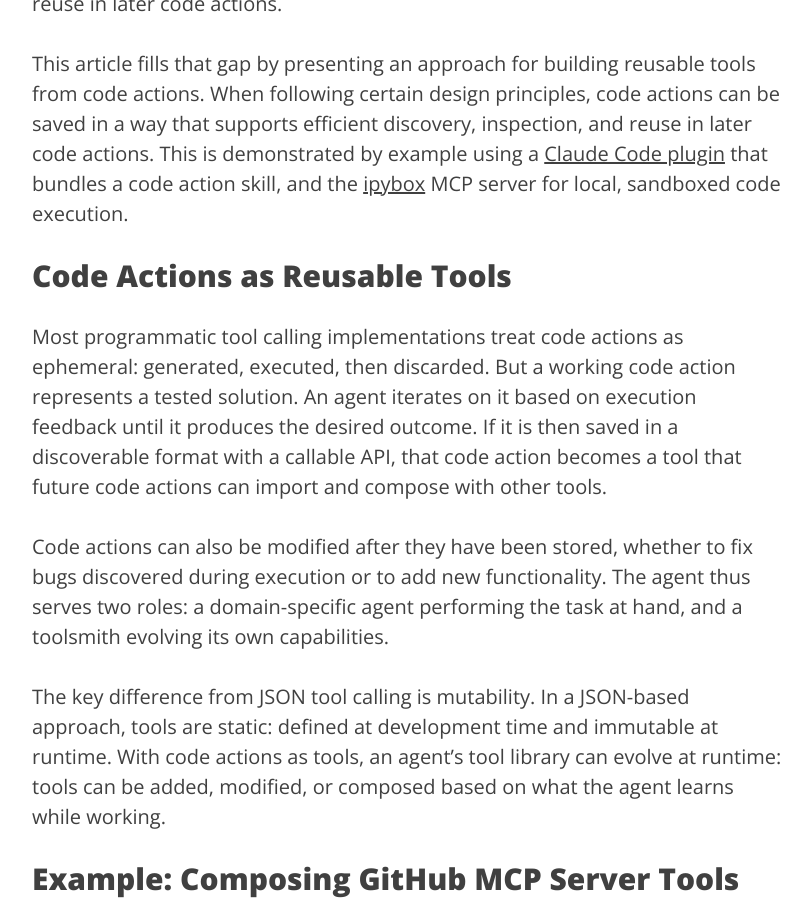
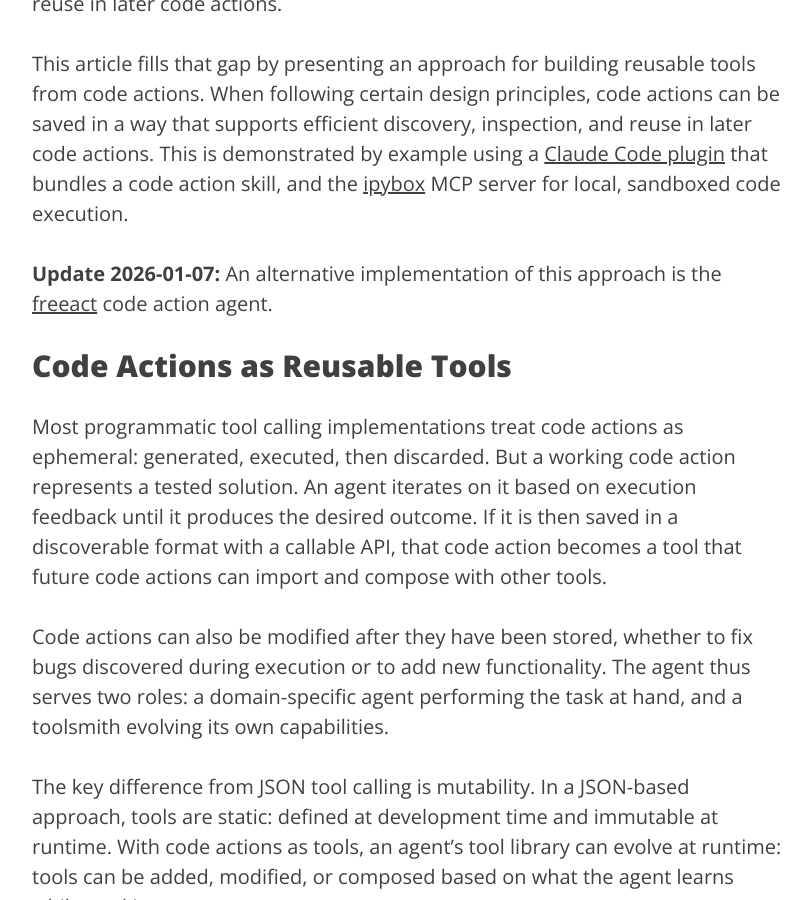
Before and after one commit to krasserm/krasserm.github.io, a Jekyll site: the page built from _posts/2025-12-16-code-actions.md, in a window 1280 px wide and 900 px high, scrolled down 988 px. Shown: the whole window, without its empty margins (233-1044 px from the left). Built offline with Jekyll 4.4.1, drawn with Linux system fonts in a browser that asks for light colours; comment, search, counter and statistics services are not loaded.

Commit message:
Link to freeact as alternative implementation

```diff
--- a/_posts/2025-12-16-code-actions.md
+++ b/_posts/2025-12-16-code-actions.md
@@ -16,6 +16,8 @@ Programmatic tool calling is gaining traction in agent development. Instead of e
 These solutions typically generate Python or TypeScript APIs for MCP tools, let an agent write code actions that call these APIs, execute the code in a sandboxed environment, and feed results back to the agent. This improves performance compared to JSON-based approaches, but it often misses an important point: a generated code action can itself become a tool, available for reuse in later code actions.
 
 This article fills that gap by presenting an approach for building reusable tools from code actions. When following certain design principles, code actions can be saved in a way that supports efficient discovery, inspection, and reuse in later code actions. This is demonstrated by example using a [Claude Code plugin](https://gradion-ai.github.io/ipybox/ccplugin/) that bundles a code action skill, and the [ipybox](https://gradion-ai.github.io/ipybox/) MCP server for local, sandboxed code execution.
+
+**Update 2026-01-07:** An alternative implementation of this approach is the [freeact](https://gradion-ai.github.io/freeact/) code action agent.
 
 ## Code Actions as Reusable Tools
 
```
